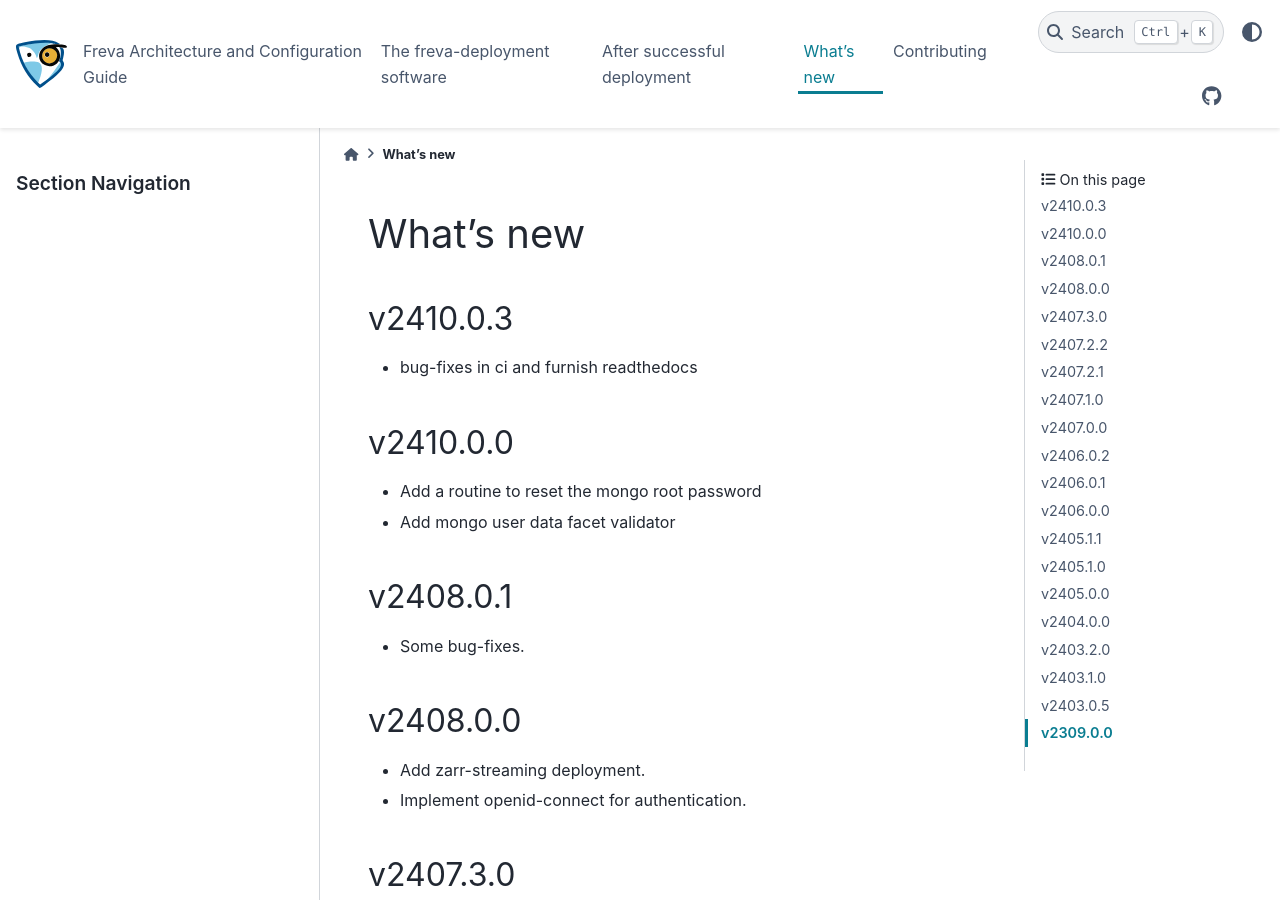
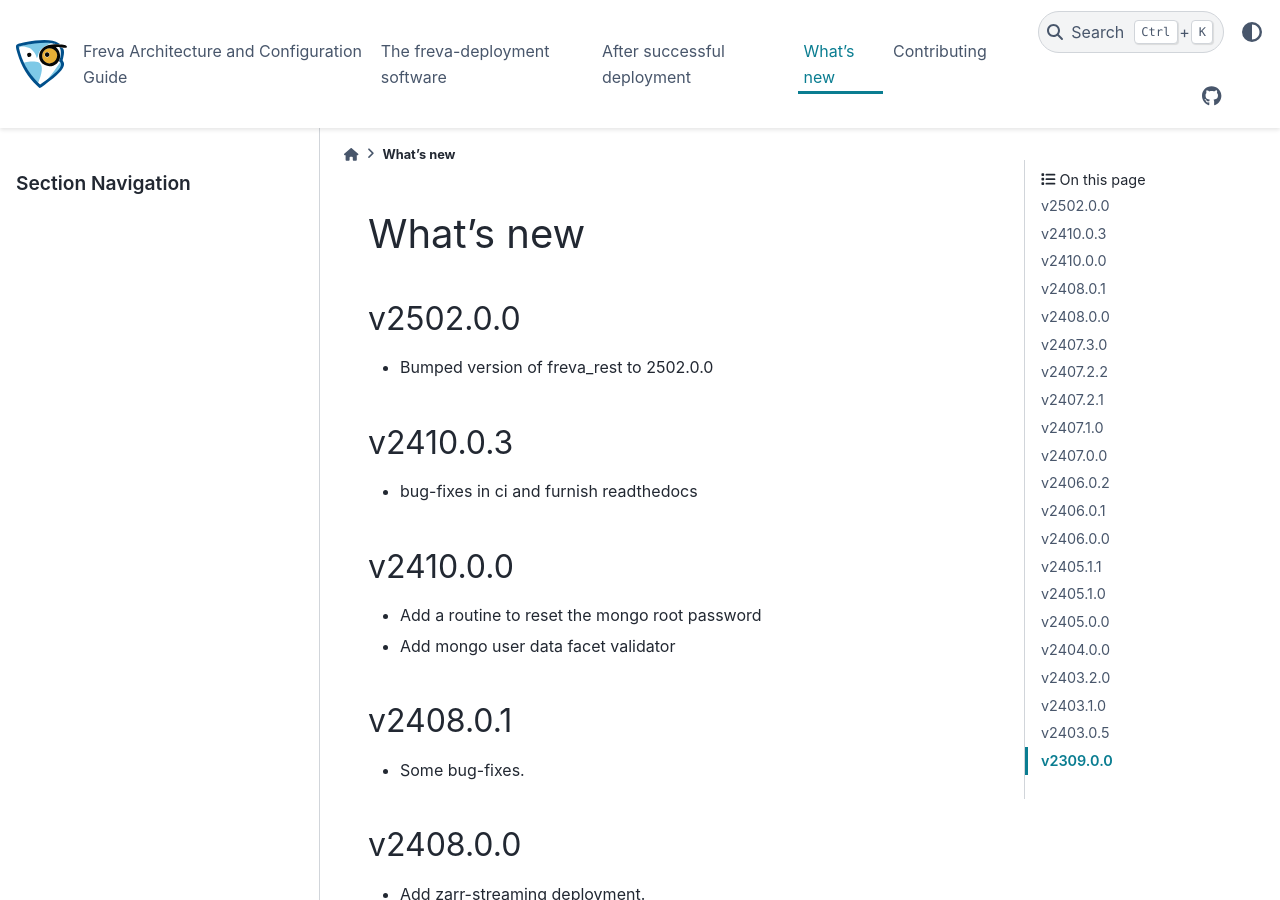
Before and after one commit to FREVA-CLINT/freva-deployment, a Sphinx documentation site: the page built from docs/whatsnew.rst, in a window 1280 px wide and 900 px high. Built offline with Sphinx 7.4.7 and the PyData theme 0.15.4, drawn with Linux system fonts in a browser that asks for light colours; pages that are not in the unit, such as notebooks, are missing from menus.

Commit message:
Bump freva_rest version to 2502.0.0

```diff
--- a/docs/whatsnew.rst
+++ b/docs/whatsnew.rst
@@ -6,6 +6,12 @@ What's new
 .. toctree::
    :maxdepth: 0
    :titlesonly:
+
+v2502.0.0
+~~~~~~~~
+* Bumped version of freva_rest to 2502.0.0
+
+
 
 v2410.0.3
 ~~~~~~~~
--- a/src/freva_deployment/__init__.py
+++ b/src/freva_deployment/__init__.py
@@ -1,7 +1,7 @@
 import argparse
 from urllib.request import urlretrieve
 
-__version__ = "2410.0.3"
+__version__ = "2502.0.0"
 
 FREVA_PYTHON_VERSION = "3.12"
 AVAILABLE_PYTHON_VERSIONS = ["3.8", "3.9", "3.10", "3.11", "3.12"]
```
Also changed, not shown: 1 other file.
